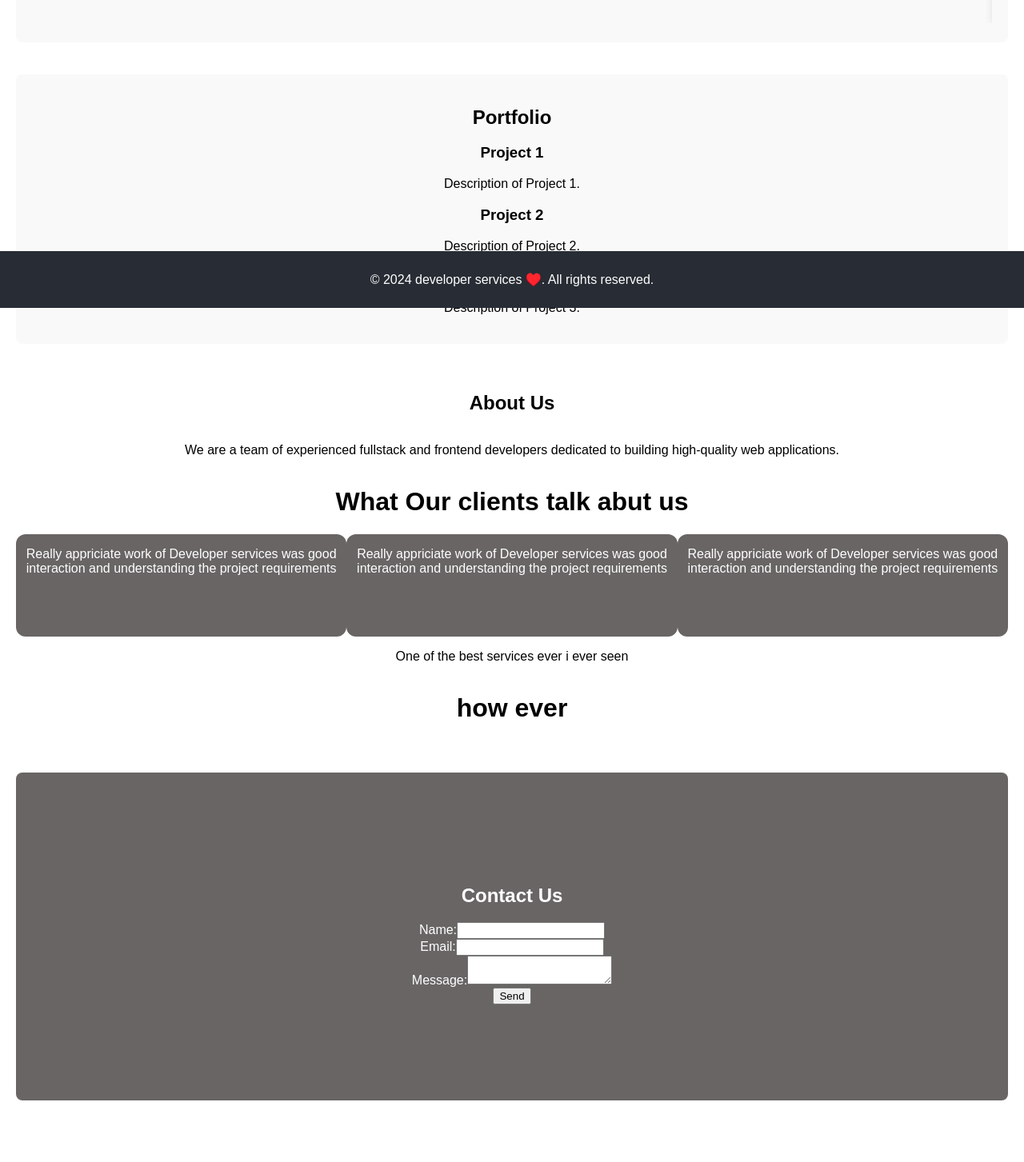
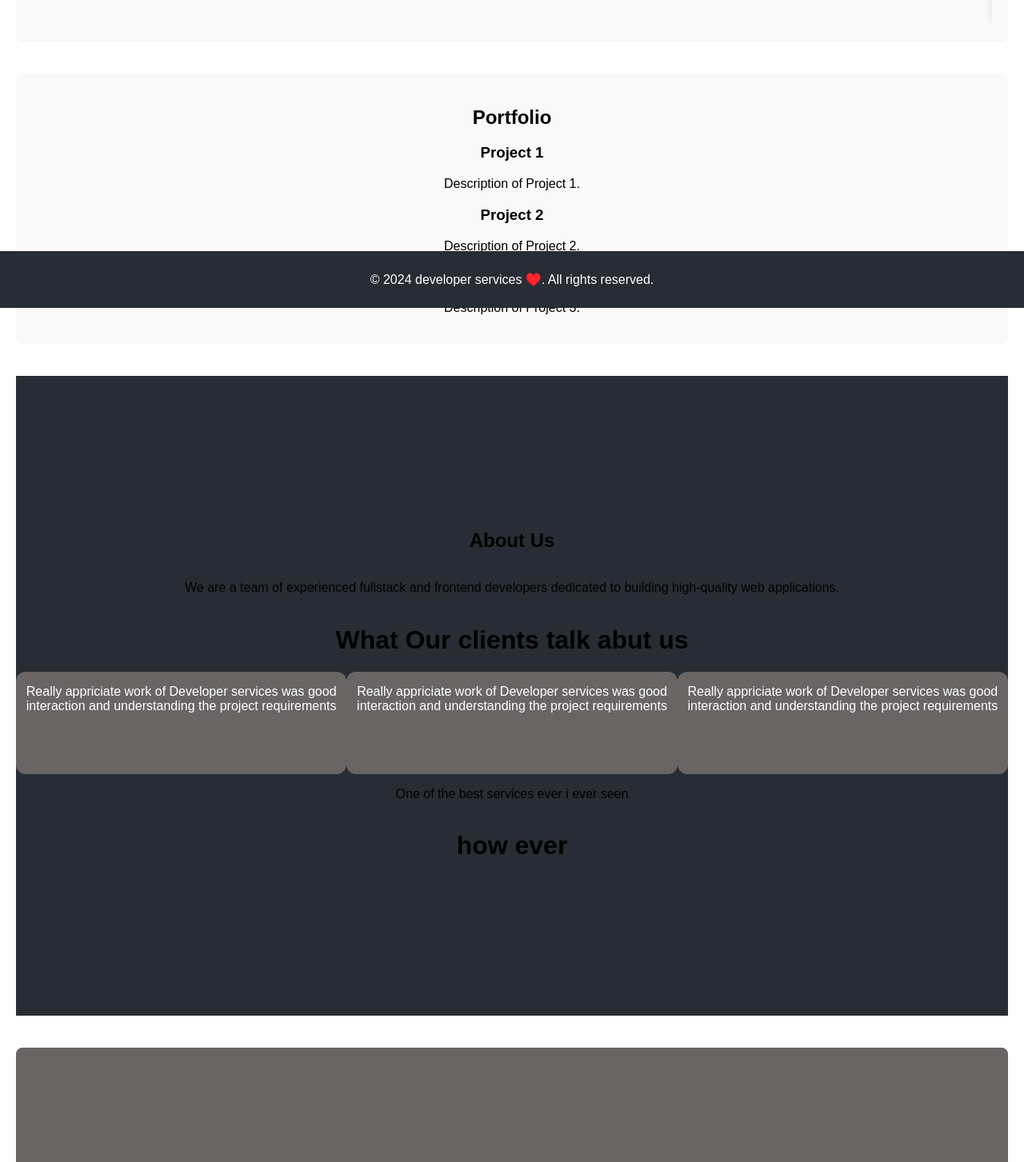
Before and after one commit to lakshmivenkateswara2356/mynewbusinesswebsite, a React (Create React App) app: page / in a window 1280 px wide. Shown: the part 415-1868 px from the top of the page at 80% size. Built offline with nearby package versions, Linux system fonts and the light colour scheme.

Commit message:
aboutsection

```diff
--- a/src/App.css
+++ b/src/App.css
@@ -127,6 +127,8 @@ footer {
   display: flex;
   flex-direction:column;
   justify-content: center;
+  height: 100vh;
+  background-color: #282c34;
 
 }
 
@@ -147,7 +149,7 @@ footer {
 
 .totalcontact {
   background-color: #696565;
-  height: 100%;
+  height: 100vh;
   padding: 120px;
   color: white;
 }
```
